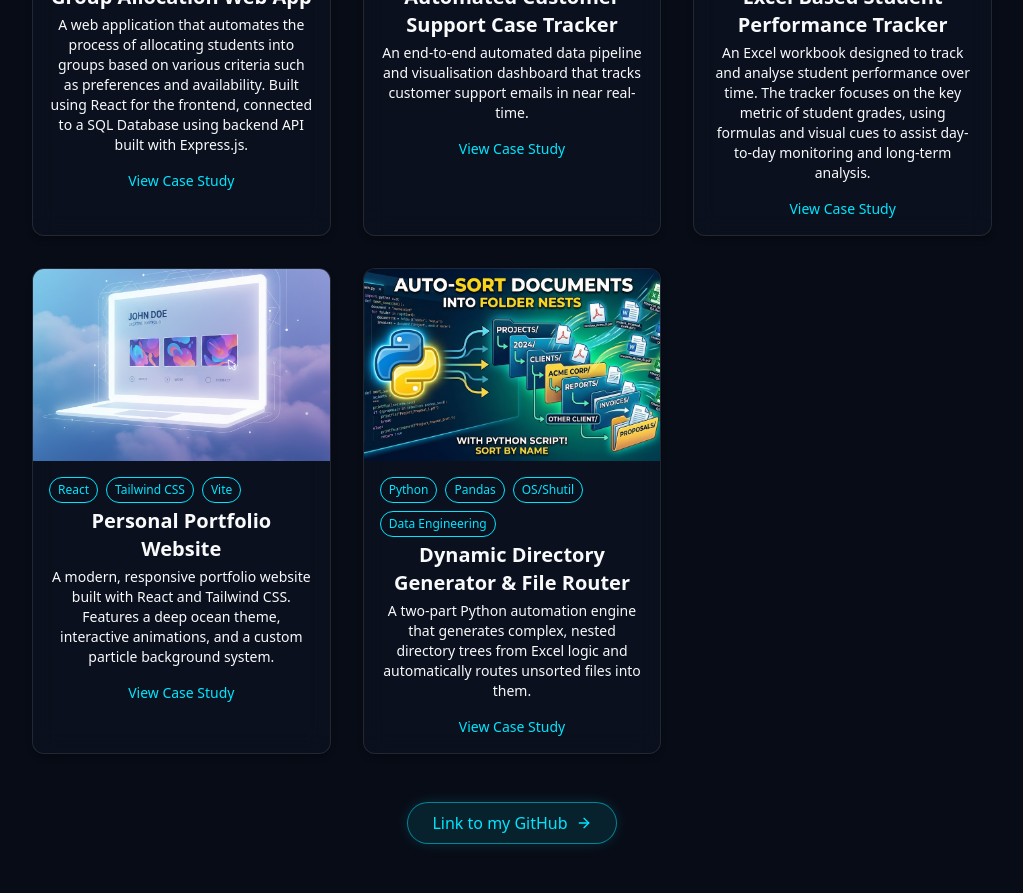
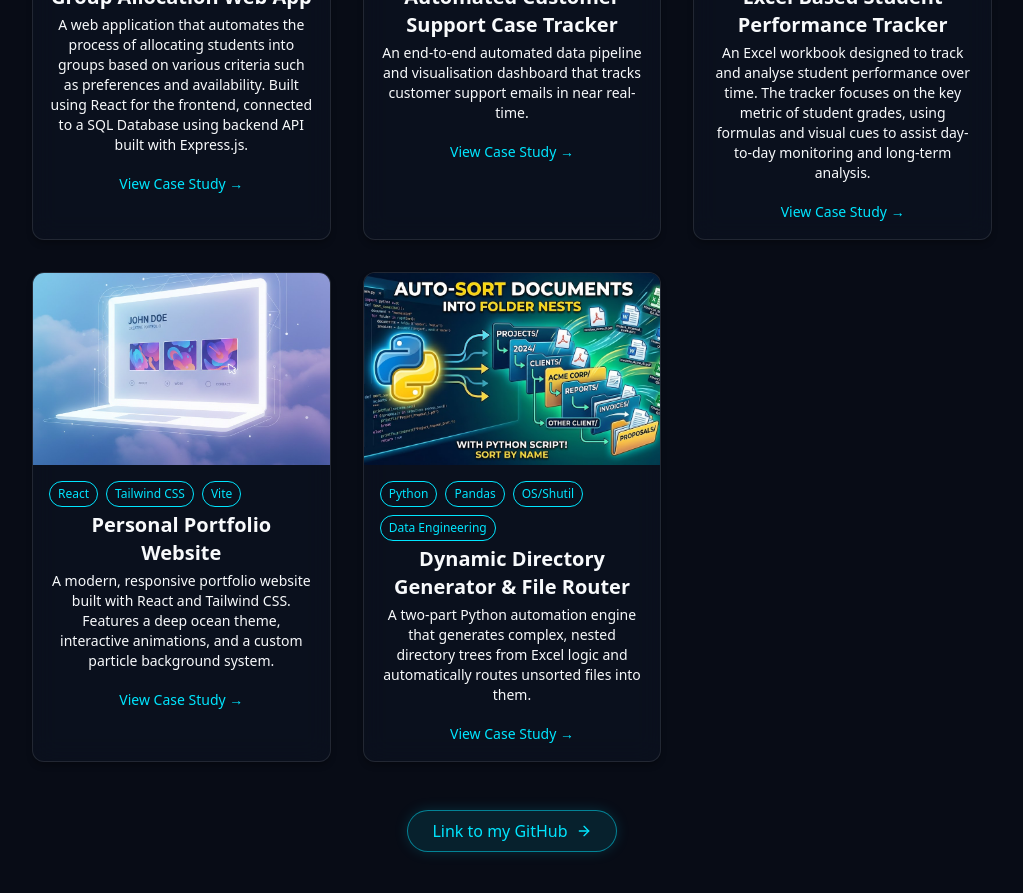
Before and after one commit to T-revin/Portfolio-Website, a React (Vite) app: page / in a window 1280 px wide. Shown: the part 3940-4833 px from the top of the page, without its empty margins (128-1151 px from the left). Built offline with nearby package versions, Linux system fonts and the light colour scheme.

Commit message:
Improved the projects card to now open the case study modal to now open when any part of the card is clicked.

```diff
--- a/src/components/ProjectsSection.jsx
+++ b/src/components/ProjectsSection.jsx
@@ -26,7 +26,8 @@ export const ProjectsSection = () => {
           {projects.map((project, key) => (
             <div
               key={key}
-              className="group glass-panel glass-hover overflow-hidden"
+              onClick={() => project.hasCaseStudy ? setSelectedProject(project) : null}
+              className={`group glass-panel glass-hover overflow-hidden ${project.hasCaseStudy ? 'cursor-pointer' : ''}`}
             >
               <div className="h-48 overflow-hidden">
                 <img
@@ -52,17 +53,17 @@ export const ProjectsSection = () => {
                 </p>
                 <div className="flex justify-between items-center w-full">
                   {project.hasCaseStudy ? (
-                    <button
-                      onClick={() => setSelectedProject(project)}
-                      className="text-sm font-medium text-primary hover:underline underline-offset-4 w-full text-center"
-                    >
-                      View Case Study
-                    </button>
+                    <div className="w-full text-center">
+                      <span className="text-primary font-medium text-sm">
+                        View Case Study &rarr;
+                      </span>
+                    </div>
                   ) : (
                     <div className="flex space-x-3">
                       <a
                         href={project.demoURL}
                         target="_blank"
+                        onClick={(e) => e.stopPropagation()}
                         className="text-foreground/80 hover:text-primary transition-colors duration-300"
                       >
                         <ExternalLink />
@@ -70,6 +71,7 @@ export const ProjectsSection = () => {
                       <a
                         href={project.gitHubUrl}
                         target="_blank"
+                        onClick={(e) => e.stopPropagation()}
                         className="text-foreground/80 hover:text-primary transition-colors duration-300"
                       >
                         <GithubIcon />
```
